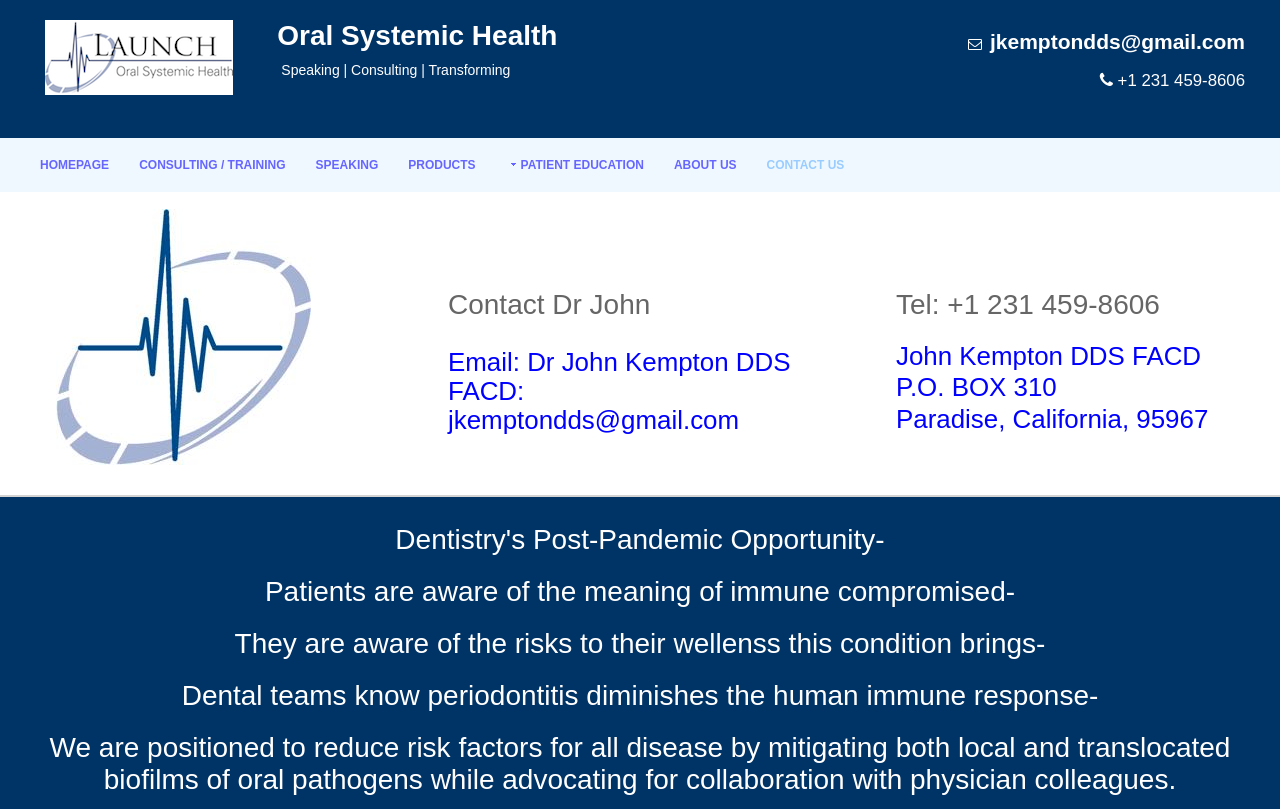
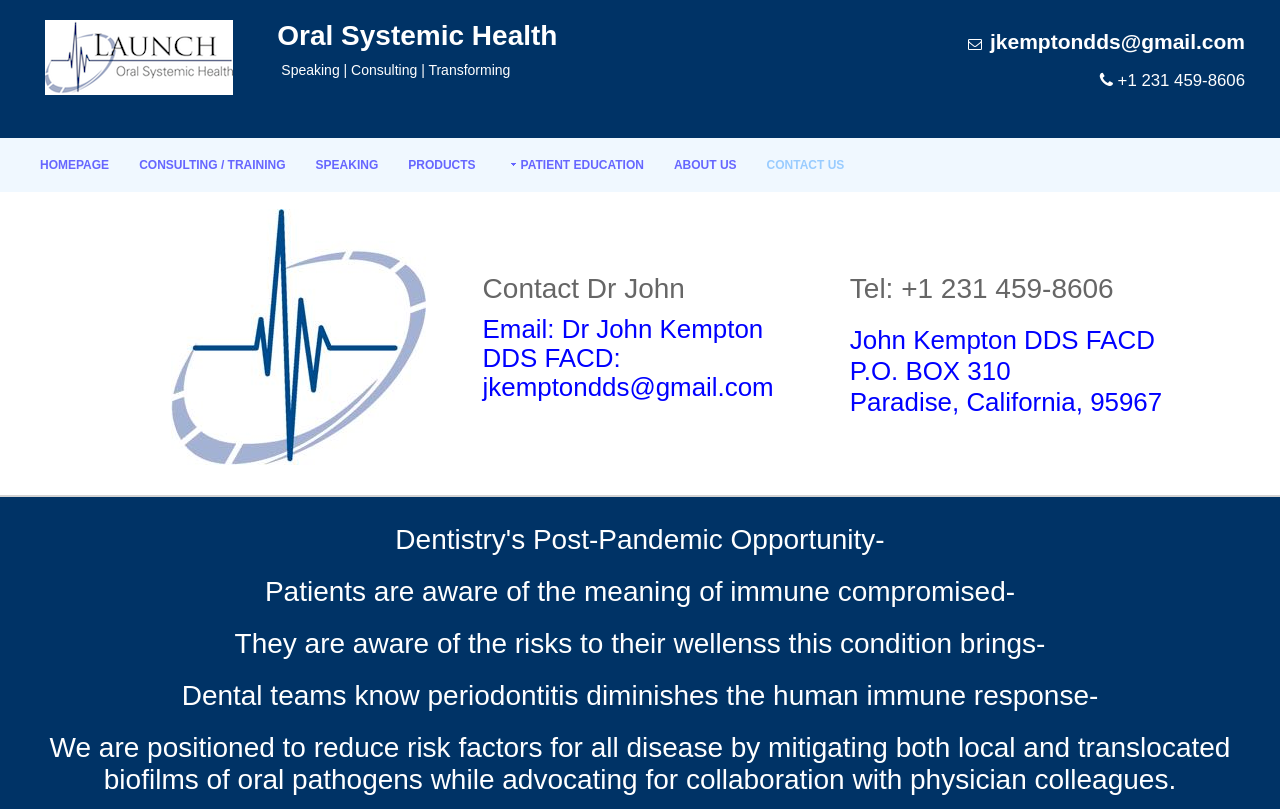
Before and after one commit to rob17204/test, a plain HTML site: page pages/contact.html in a window 1280 px wide. Shown: the top 809 px of the page. Drawn offline with nearby package versions, Linux system fonts and the light colour scheme.

Commit message:
repairs to Edit #2 of contact page

```diff
--- a/layout/styles/custom.css
+++ b/layout/styles/custom.css
@@ -726,11 +726,10 @@ ul img {
 
 #respond {
       padding-top: 5em;
-      width: 100%;
-      display: flex;
+      display: inline;
       justify-content: space-between;
       align-items: center;
-      flex-flow: row wrap;
+      flex-flow: column nowrap;
 }
 
 #respond a {
--- a/pages/contact.html
+++ b/pages/contact.html
@@ -71,36 +71,25 @@
                               <img src="../images/losh-small.jpg" alt="Launch logo" title="Launch Oral Systemic Health" />
                         </div>
                   </div>
-                  <div class="one_third top-pad">
-                        <div id="respond">
-                              <div class="two-half">
-                                    <div>
-                                          <h3>Contact Dr John</h3>
-                                    </div>
+                  <div class="one_third" id="respond">
+                              <div>
+                                    <h3>Contact Dr John</h3>
                               </div>
-                              <div class="two-half">
-                                    <div class="top-pad">
-                                          <a href="mailto:jkemptondds@gmail.com?subject= I'M%20intested%20in%20your%20program%20to%20make%20my%20patients%20healthier."> Email: Dr John Kempton DDS FACD:<br>jkemptondds@gmail.com</a>
-
-                                    </div>
+                              <div>
+                                    <a href="mailto:jkemptondds@gmail.com?subject= I'M%20intested%20in%20your%20program%20to%20make%20my%20patients%20healthier."> Email: Dr John Kempton DDS FACD:<br>jkemptondds@gmail.com</a>
                               </div>
-                        </div>
                   </div>
-                  <div class="one_third top-pad">
-                        <div id="respond">
-                              <div class="two-half">
-                                    <div>
-                                          <h3 class="tele" >Tel: +1 231 459-8606</h3>
-                                    </div>
+                  <div class="one_third" id="respond">
+                              <div>
+                                    <h3 class="tele" >Tel: +1 231 459-8606</h3>
                               </div>
-                              <div class="two_half" id="bright">
+                              <div id="bright">
                                     <address class="add-size">
                                           John Kempton DDS FACD<br>
                                           P.O. BOX 310<br>
                                           Paradise, California, 95967
                                     </address>
                               </div>
-                        </div>
                   </div>
             </div>
       </div>
```
